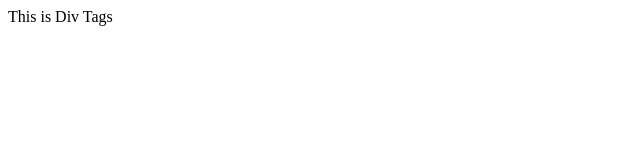
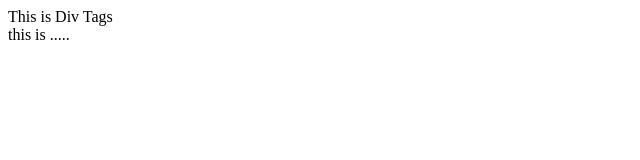
Before and after one commit to ootuskaai/demo-repo, a plain HTML site: page Index.html in a window 1280 px wide. Shown: the full height of the page, 0-640 px from the left. Drawn offline with Linux system fonts and the light colour scheme.

Commit message:
add context..

```diff
--- a/Index.html
+++ b/Index.html
@@ -1 +1,2 @@
 <div>This is Div Tags</div>
+<div>this is .....</div>
```
